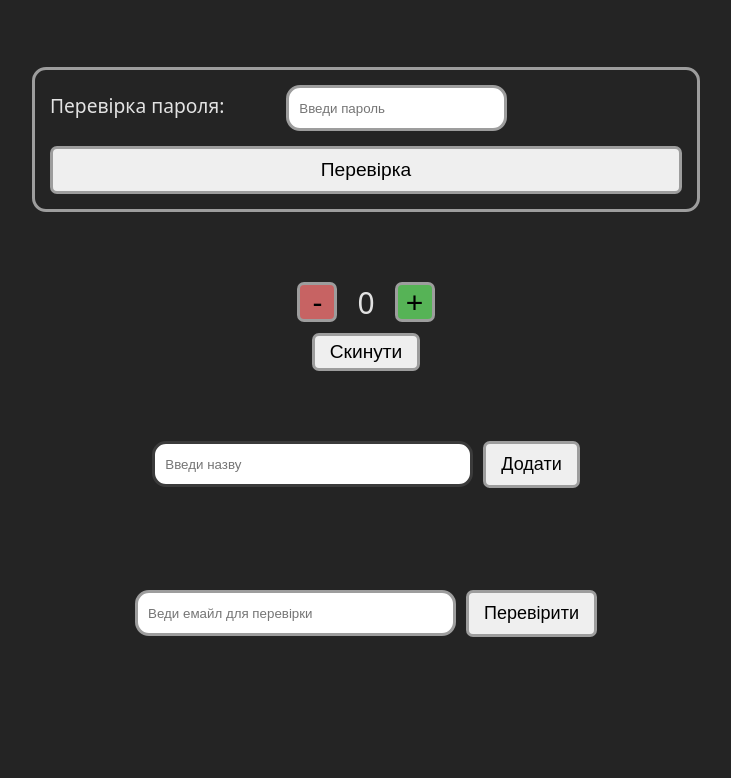
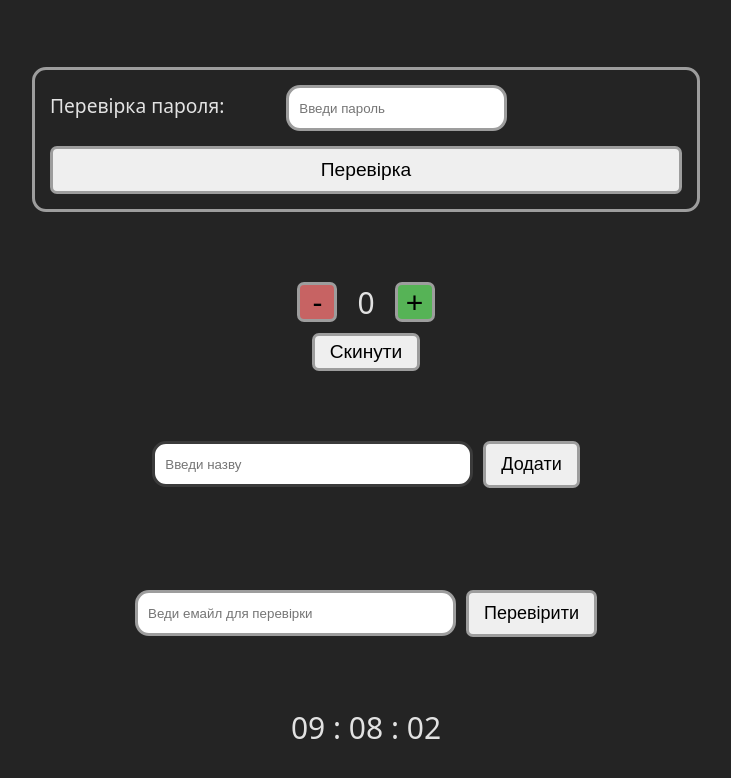
Before and after one commit to YouKnowWhoIs/practice-HTML-CSS-JS-4, a website built with Vite: page index.html in a window 1280 px wide. Shown: the part 352-1130 px from the top of the page, without its empty margins (274-1005 px from the left). Before the commit the page ends 1059 px from the top, so only its background shows below. Built offline with nearby package versions, Linux system fonts and the light colour scheme.

Commit message:
add simple time

```diff
--- a/index.html
+++ b/index.html
@@ -77,10 +77,16 @@
       </div>
       <p class="validation-text"></p>
     </div>
+
+    <div id="date">
+      <p class="time"></p>
+    </div>
+
     <script src="./src/components/calculate/calculate.js"></script>
     <script src="./src/components/passwordCheck/passwordCheck.js"></script>
     <script src="./src/components/counter/counter.js"></script>
     <script src="./src/components/itemList/itemList.js"></script>
     <script src="./src/components/emailVolidator/emailVolidator.js"></script>
+    <script src="./src/components/date/date.js"></script>
   </body>
 </html>
--- /dev/null
+++ b/src/components/date/date.js
@@ -0,0 +1,19 @@
+function formateTime(unti) {
+  return unti < 10 ? "0" + unti : unti;
+}
+
+function date() {
+  const time = document.querySelector(".time");
+
+  const now = new Date();
+
+  const hours = formateTime(now.getHours());
+  const minutes = formateTime(now.getMinutes());
+  const seconds = formateTime(now.getSeconds());
+
+  time.textContent = `${hours} : ${minutes} : ${seconds}`;
+}
+
+date();
+
+setInterval(date, 1000);
--- /dev/null
+++ b/src/style/date/date.css
@@ -0,0 +1,10 @@
+#date {
+  margin-bottom: 70px;
+  display: flex;
+  flex-direction: column;
+  align-items: center;
+}
+
+.time {
+  font-size: 30px;
+}
--- a/src/style/style.css
+++ b/src/style/style.css
@@ -3,6 +3,7 @@
 @import "./counter/counter.css";
 @import "./itemList/itemList.css";
 @import "./emailVolidator/emailVolidator.css";
+@import "./date/date.css";
 
 :root {
   font-family: system-ui, Avenir, Helvetica, Arial, sans-serif;
```
